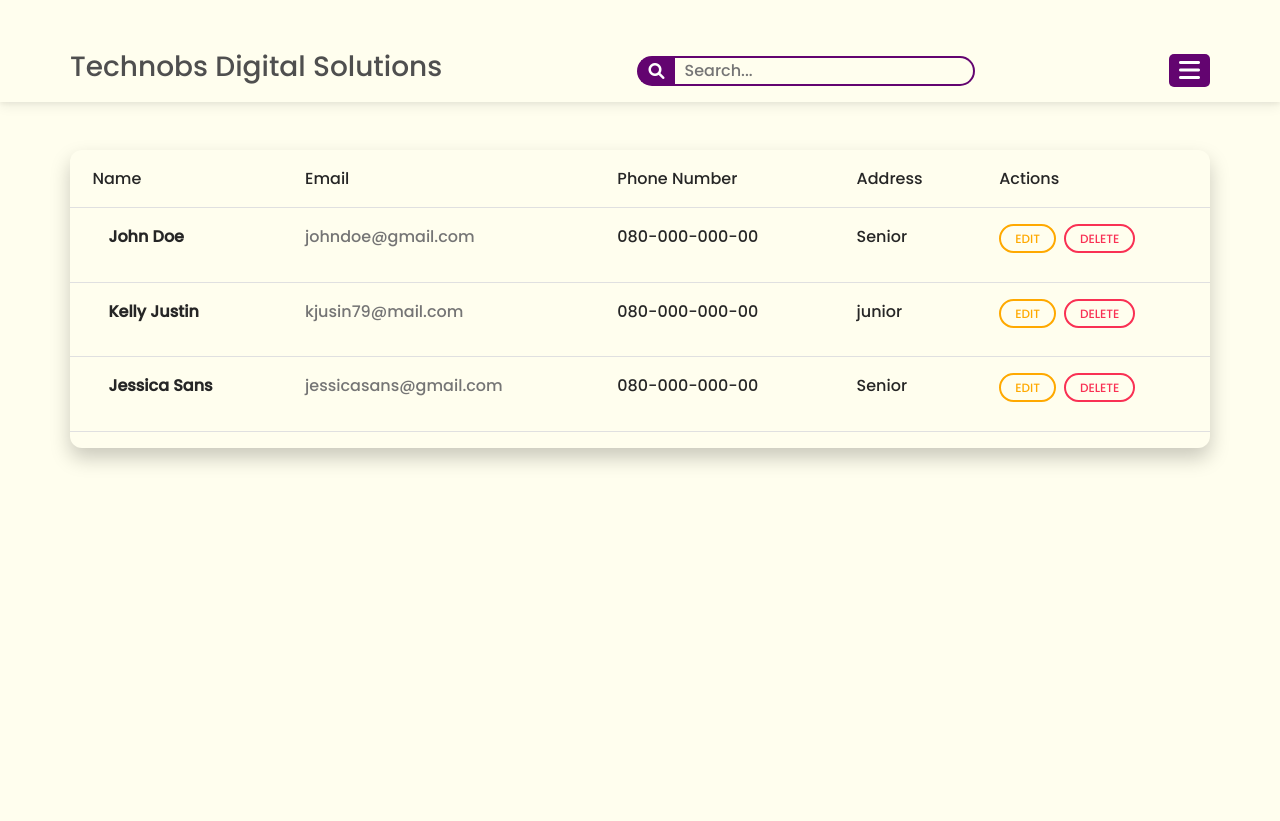
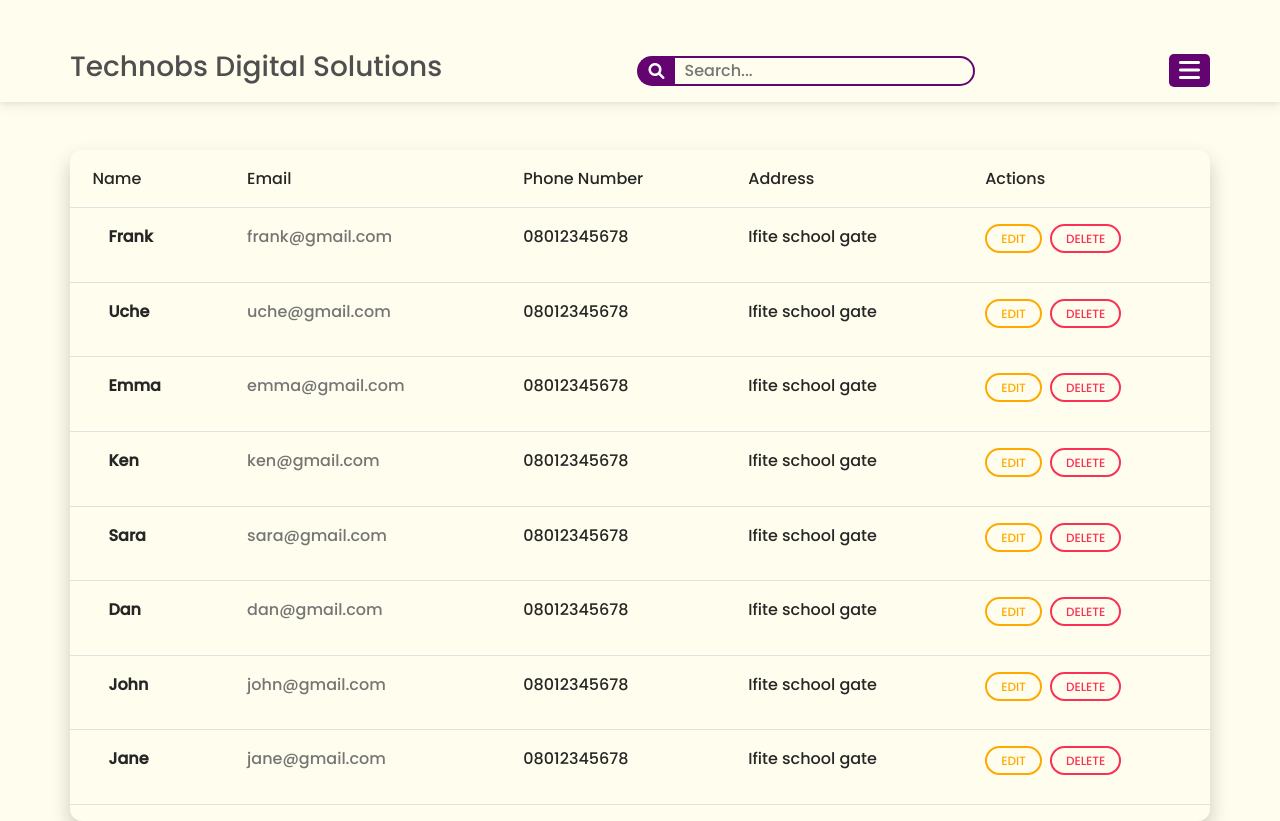
Before and after one commit to Franklin-raph/studentsRecords, a React (Vite) app in the folder client/: page / in a window 1280 px wide. Before the commit the page ends 800 px from the top, so only its background shows below. Built offline with nearby package versions, Linux system fonts and the light colour scheme.

Commit message:
worked on the ui

```diff
--- a/client/package.json
+++ b/client/package.json
@@ -9,8 +9,10 @@
     "preview": "vite preview"
   },
   "dependencies": {
+    "@reduxjs/toolkit": "^1.8.5",
     "react": "^18.2.0",
     "react-dom": "^18.2.0",
+    "react-redux": "^8.0.2",
     "react-router-dom": "^6.4.0",
     "react-toastify": "^9.0.8"
   },
--- /dev/null
+++ b/client/src/StudentData.js
@@ -0,0 +1,58 @@
+export const StudentsData = [
+    {
+        id: 1,
+        fName: "Frank",
+        email: "frank@gmail.com",
+        phoneNumber: "08012345678",
+        address:"Ifite school gate"
+    },
+    {
+        id: 2,
+        fName: "Uche",
+        email: "uche@gmail.com",
+        phoneNumber: "08012345678",
+        address:"Ifite school gate"
+    },
+    {
+        id: 3,
+        fName: "Emma",
+        email: "emma@gmail.com",
+        phoneNumber: "08012345678",
+        address:"Ifite school gate"
+    },
+    {
+        id: 4,
+        fName: "Ken",
+        email: "ken@gmail.com",
+        phoneNumber: "08012345678",
+        address:"Ifite school gate"
+    },
+    {
+        id: 5,
+        fName: "Sara",
+        email: "sara@gmail.com",
+        phoneNumber: "08012345678",
+        address:"Ifite school gate"
+    },
+    {
+        id: 6,
+        fName: "Dan",
+        email: "dan@gmail.com",
+        phoneNumber: "08012345678",
+        address:"Ifite school gate"
+    },
+    {
+        id: 7,
+        fName: "John",
+        email: "john@gmail.com",
+        phoneNumber: "08012345678",
+        address:"Ifite school gate"
+    },
+    {
+        id: 8,
+        fName: "Jane",
+        email: "jane@gmail.com",
+        phoneNumber: "08012345678",
+        address:"Ifite school gate"
+    }
+]
--- /dev/null
+++ b/client/src/app/store.js
@@ -0,0 +1,8 @@
+import { configureStore } from '@reduxjs/toolkit';
+import studentReducer from '../features/studentSlice'
+
+export const store = configureStore({
+    reducer: {
+        students: studentReducer
+    }
+})
--- a/client/src/components/AddStudentComponent.jsx
+++ b/client/src/components/AddStudentComponent.jsx
@@ -1,9 +1,15 @@
 import React, { useState } from 'react'
+import { useSelector, useDispatch } from 'react-redux';
+import { addStudent} from '../features/studentSlice';
+
 
 const AddStudentComponent = ({ setShowAddStudentComponent, setAdminPassModal }) => {
 
-    const [addStudentModal, setAddStudentModal] = useState(false);
-    const [name, setName] = useState("")
+    const dispatch = useDispatch()
+    const students = useSelector(state => state.students.value)
+
+    const [fName, setFName] = useState("")
+    const [lName, setLName] = useState("")
     const [email, setEmail] = useState("")
     const [phoneNumber, setPhoneNumber] = useState("")
     const [address, setAddress] = useState("")
@@ -16,11 +22,14 @@ const AddStudentComponent = ({ setShowAddStudentComponent, setAdminPassModal })
 
     function handleStudentFormSubmit(e){
         e.preventDefault()
-        if(!name || !email || !phoneNumber || !address){
+        if(!fName || !email || !phoneNumber || !address || !lName){
             setError("Please Fill in all fields")
             setTimeout(() => {
                 setError("")
             },3500)
+        }else{
+            dispatch(addStudent({id: Number(students.length) + 1, fName, email, phoneNumber, address, lName}))
+            handleModalClose()
         }
     }
 
@@ -33,7 +42,11 @@ const AddStudentComponent = ({ setShowAddStudentComponent, setAdminPassModal })
                 <div style={{display:'grid', placeItems:'center',}}>
                     <div className="formGroup">
                         <i className="fa-solid fa-user"></i>
-                        <input type="text" id="" value={name} onChange={(e) => setName(e.target.value)} placeholder="John Doe" />
+                        <input type="text" id="" value={fName} onChange={(e) => setFName(e.target.value)} placeholder="First Name" />
+                    </div>
+                    <div className="formGroup">
+                        <i className="fa-solid fa-user"></i>
+                        <input type="text" id="" value={lName} onChange={(e) => setLName(e.target.value)} placeholder="Last Name" />
                     </div>
                     <div className="formGroup">
                         <i className="fa-solid fa-envelope"></i>
--- a/client/src/components/StudentTableComponent.jsx
+++ b/client/src/components/StudentTableComponent.jsx
@@ -1,6 +1,12 @@
 import React from 'react'
+import { useSelector, useDispatch } from 'react-redux';
+import { deleteStudent, updateStudent } from '../features/studentSlice';
 
-const StudentTableComponent = () => {
+const StudentTableComponent = ({ students }) => {
+
+  const dispatch = useDispatch()
+  // const students = useSelector(state => state.students.value)
+
   return (
     <div className="container mt-5 table-responsive bg-glass shadow-4-strong rounded-6 px-0">
         <table className="table text-dark table-border table-hover">
@@ -14,34 +20,39 @@ const StudentTableComponent = () => {
             </tr>
           </thead>
           <tbody>
-            <tr className="text-dark">
+            {students.map(student =>{
+              return(
+            <tr className="text-dark"  key={student.id}>
               <td>
                 <div className="d-flex align-items-center">
                   <div className="ms-3">
-                    <p className="fw-bold mb-1">John Doe</p>
+                    <p className="fw-bold mb-1">{student.fName}</p>
                   </div>
                 </div>
               </td>
               <td>
-                <p className="text-muted">johndoe@gmail.com</p>
+                <p className="text-muted">{student.email}</p>
               </td>
               <td>
-                <p>080-000-000-00</p>
+                <p>{student.phoneNumber}</p>
               </td>
               <td>
-                Senior
+                {student.address}
               </td>
               <td>
                 <button type="button" className="btn btn-outline-warning btn-sm btn-rounded">
                   Edit
                 </button>
-                <button type="button" className="btn btn-outline-danger btn-sm btn-rounded ms-2">
+                <button onClick={() => dispatch(deleteStudent({id: student.id}))} type="button" className="btn btn-outline-danger btn-sm btn-rounded ms-2">
                   Delete
                 </button>
               </td>
             </tr>
+              )
+            })}
 
-            <tr className="text-dark">
+
+            {/* <tr className="text-dark">
               <td>
                 <div className="d-flex align-items-center">
                   <div className="ms-3">
@@ -92,7 +103,7 @@ const StudentTableComponent = () => {
                   Delete
                 </button>
               </td>
-            </tr>
+            </tr> */}
           </tbody>
         </table>
       </div>
--- /dev/null
+++ b/client/src/features/studentSlice.js
@@ -0,0 +1,27 @@
+import { createSlice } from "@reduxjs/toolkit";
+import { StudentsData } from '../StudentData'
+
+
+export const studentSlice = createSlice({
+    name:'students',
+    initialState: {value: StudentsData},
+    reducers:{
+        addStudent: (state, action) => {
+            state.value.push(action.payload)
+        },
+        deleteStudent: (state, action) => {
+            console.log(state.StudentsData)
+            state.value = state.value.filter((student) => student.id !== action.payload.id)
+        },
+        updateStudent: (state, action) => {
+            state.value.map((student) => {
+                if(student.id === action.payload.id){
+                    student.name = action.payload.name;
+                }
+            })
+        }
+    }
+})
+
+export const { addStudent, deleteStudent, updateStudent } = studentSlice.actions;
+export default studentSlice.reducer;
--- a/client/src/main.jsx
+++ b/client/src/main.jsx
@@ -1,10 +1,13 @@
 import React from 'react'
 import ReactDOM from 'react-dom/client'
 import App from './App'
-// import './index.css'
+import { Provider } from 'react-redux'
+import { store } from './app/store'
 
 ReactDOM.createRoot(document.getElementById('root')).render(
   <React.StrictMode>
-    <App />
+    <Provider store={store}>
+      <App />
+    </Provider>
   </React.StrictMode>
 )
--- a/client/src/pages/Dashboard.jsx
+++ b/client/src/pages/Dashboard.jsx
@@ -1,11 +1,15 @@
 import React, { useState } from 'react'
 import StudentTableComponent from '../components/StudentTableComponent'
+import { useSelector } from 'react-redux'
 
 const Dashboard = () => {
 
+  const students = useSelector(state => state.students.value)
+
+
   return (
     <div>
-        <StudentTableComponent />
+        <StudentTableComponent students={students}/>
     </div>
   )
 }
```
Also changed, not shown: 1 other file (tests, documents, lock files or other folders).
